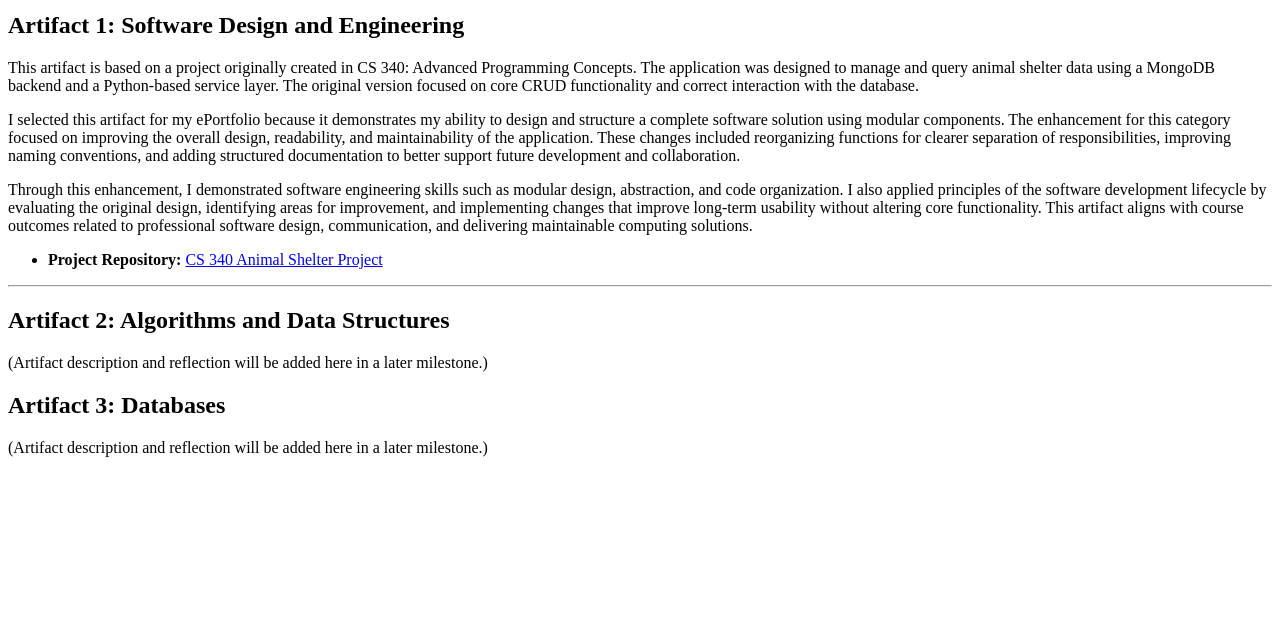
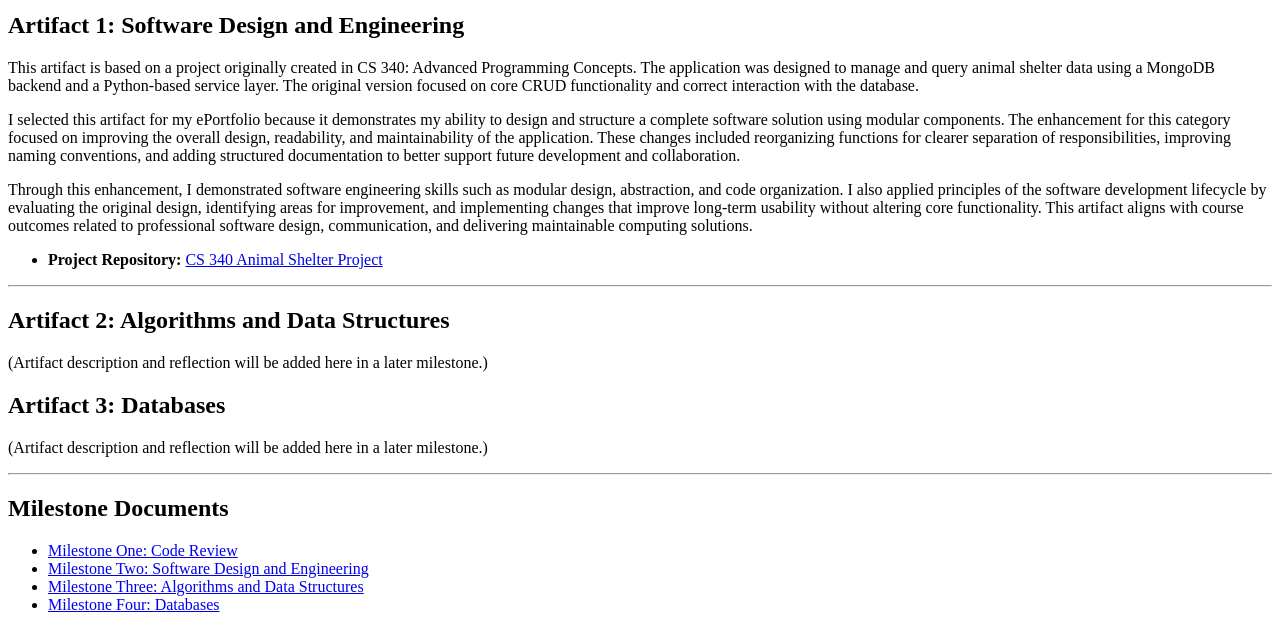
Before and after one commit to justin-hartwick/CS-499, a plain HTML site: page index.html in a window 1280 px wide. Shown: the part 926-1556 px from the top of the page. Before the commit the page ends 1399 px from the top, so only its background shows below. Drawn offline with Linux system fonts and the light colour scheme.

Commit message:
Add milestone documents section to index.html
Added milestone documents section with links to relevant documents.

```diff
--- a/index.html
+++ b/index.html
@@ -98,5 +98,31 @@
     (Artifact description and reflection will be added here in a later milestone.)
   </p>
 
+  <hr>
+
+  <h2>Milestone Documents</h2>
+  <ul>
+    <li>
+      <a href="milestones/Module%202%20Milestone%201.docx" target="_blank">
+        Milestone One: Code Review
+      </a>
+    </li>
+    <li>
+      <a href="milestones/Module%203%20Milestone%202%20narrative.docx" target="_blank">
+        Milestone Two: Software Design and Engineering
+      </a>
+    </li>
+    <li>
+      <a href="milestones/Module%204%20Milestone%203%20narrative.docx" target="_blank">
+        Milestone Three: Algorithms and Data Structures
+      </a>
+    </li>
+    <li>
+      <a href="milestones/CS%20499%20Milestone%20Four%20Narrative.docx" target="_blank">
+        Milestone Four: Databases
+      </a>
+    </li>
+  </ul>
+
 </body>
 </html>
```
